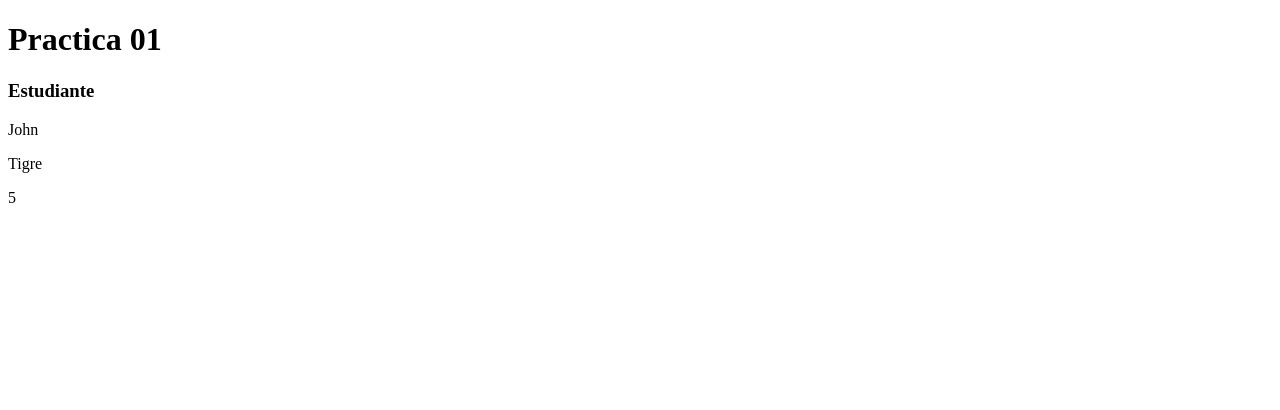
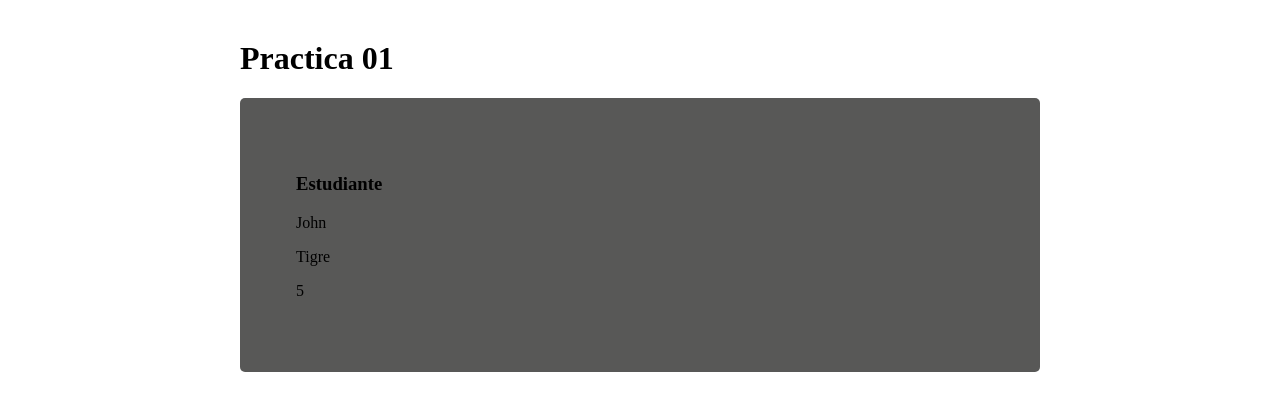
Before and after one commit to Tigresitop/icc-ppw-u1-JavaScript, a plain HTML site: page 01-sintaxis/index.html in a window 1280 px wide. Drawn offline with Linux system fonts and the light colour scheme.

Commit message:
Practica 2 realizado sin readme

```diff
--- a/01-sintaxis/index.html
+++ b/01-sintaxis/index.html
@@ -6,6 +6,7 @@
 
     <title>01-Sintaxis</title>
     <script src="js/app.js" defer></script>
+    <link rel="stylesheet" href="scc/styles.css">
 </head>
 <body>
     <h1>Practica 01</h1>
--- a/01-sintaxis/scc/styles.css
+++ b/01-sintaxis/scc/styles.css
@@ -0,0 +1,12 @@
+body {
+    font-family: 'Times New Roman', Times, serif;
+    max-width: 800px;
+    margin: 40px auto;
+}
+
+.card {
+    background: #585857;
+    padding: 7%;
+    margin: 9px 0;
+    border-radius: 5px;
+}
```
Also changed, not shown: 02-DOM/css/styles.css (added), 02-DOM/index.html (added), 02-DOM/js/app.js (added), 1 other file.
